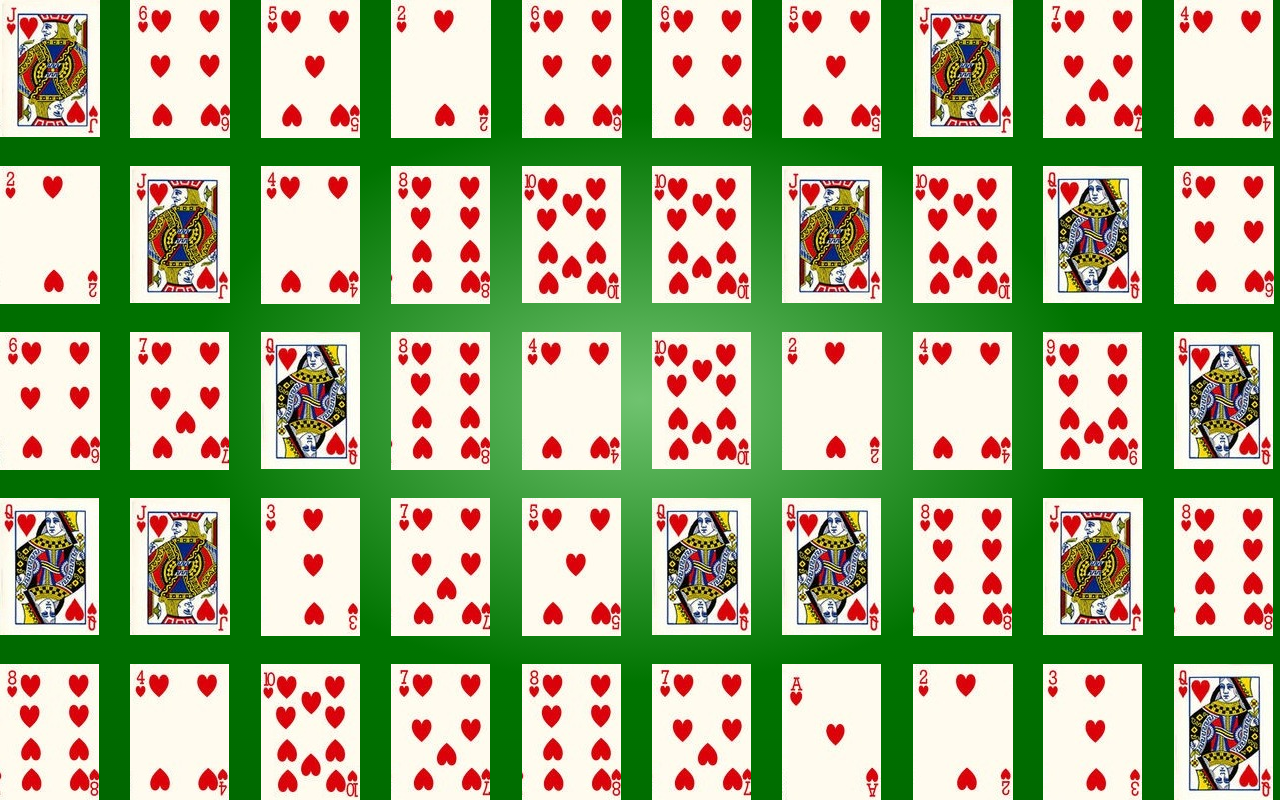
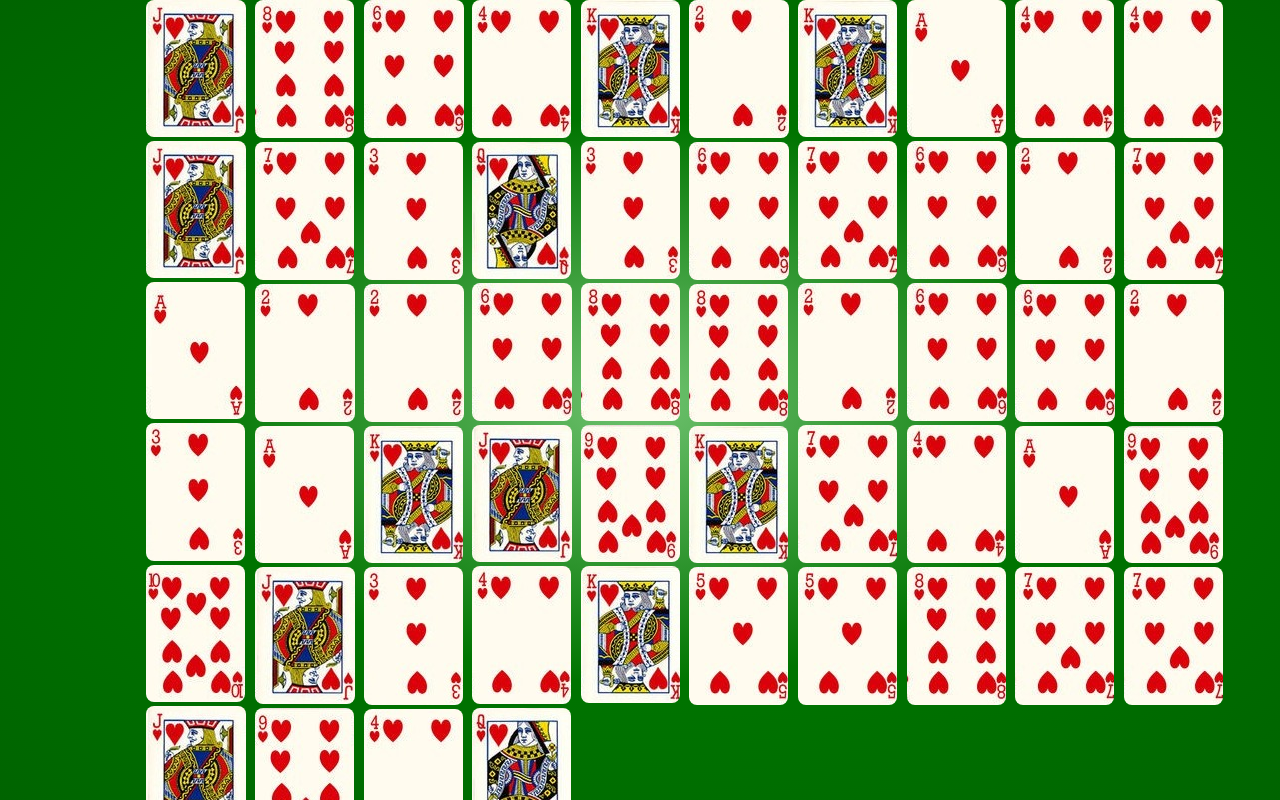
Before and after one commit to dilandogann/trendyol-bootcamp-final-project-solitaire-game, a Vue app in the folder solitaire-game/: page / in a window 1280 px wide. Shown: the top 800 px of the page. Built offline with nearby package versions, Linux system fonts and the light colour scheme.

Commit message:
Showing playing ground

```diff
--- a/solitaire-game/src/components/PlayGround.vue
+++ b/solitaire-game/src/components/PlayGround.vue
@@ -1,13 +1,25 @@
 <template>
+  <v-container>
     <v-row>
-    <v-col v-for="(card, index) in cards" :key="index">
+      <v-col cols="1"></v-col>
+      <v-col
+        v-for="(playingCardSuit,suitIndex) in playingCards"
+        :key="suitIndex"
+        >
+        <v-row
+          v-for="playingCard in playingCardSuit"
+          :key="playingCard.id"
+          >
           <playing-card
-        :cardValue="card.value"
-        :image="card.image"
-        :showFront="card.showFront"
+            :cardValue="playingCard.value"
+            :image="playingCard.image"
+            :showFront="playingCard.showFront"
           />
+        </v-row>
       </v-col>
+      <v-col cols="1"></v-col>
     </v-row>
+  </v-container>
 </template>
 
 <script>
@@ -80,15 +92,22 @@ export default {
         if (filtered.length === 0) return card;
       });
     },
-    chunkPlayingCards(){
-        const overflowingItems= this.playingCards.slice(-4);
-        this.playingCards =this.playingCards.slice(0,this.playingCards.length-4)
-        this.playingCards =_.chunk(this.playingCards, 5);
-        for(let i =0;i<overflowingItems.length;i++){
-            this.playingCards[i].push(overflowingItems[i])
+    chunkPlayingCards() {
+      const overflowingItems = this.playingCards.slice(-4);
+      this.playingCards = this.playingCards.slice(
+        0,
+        this.playingCards.length - 4
+      );
+      this.playingCards = _.chunk(this.playingCards, 5);
+      for (let i = 0; i < overflowingItems.length; i++) {
+        this.playingCards[i].push(overflowingItems[i]);
       }
     },
     initializeGame() {},
+    calculateLength(val) {
+      console.log(val);
+      return val.size;
+    },
   },
 };
 </script>
--- a/solitaire-game/src/components/PlayingCard.vue
+++ b/solitaire-game/src/components/PlayingCard.vue
@@ -2,14 +2,14 @@
   <div>
     <template v-if="showFront">
         <v-row>
-          <v-col cols="12">
-            <img :src="image" />
+          <v-col cols="cols">
+            <img class="card-image" :src="image" />
           </v-col>
         </v-row>
     </template>
     <template v-else>
       <v-row>
-        <v-col cols="12">
+        <v-col cols="cols">
           <img class="card-image" src="./../assets/hearts-back.jpg" />
         </v-col>
       </v-row>
@@ -23,20 +23,8 @@ export default {
   props: ["cardValue", "image", "showFront"],
   data() {
     return {
-      oneLetterValues: [2, 3, 4, 5, 6, 7, 8, 9],
+      cols:12,
     };
-  },
-  computed: {
-    flatValueClass() {
-      return this.oneLetterValues.includes(this.cardValue)
-        ? "one-letter-flat-value card-value"
-        : "card-value";
-    },
-    rotatedValueClass() {
-      return this.oneLetterValues.includes(this.cardValue)
-        ? "one-letter-rotated-value card-value rotate"
-        : "card-value rotate";
-    },
   },
 };
 </script>
```
Lines whose indentation alone changed are shown as unchanged.
